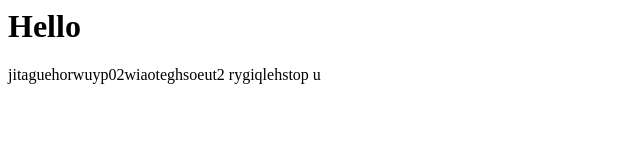
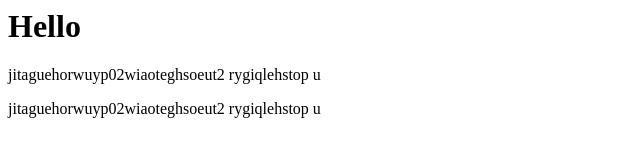
Before and after one commit to madhurima0612/gittraining1, a plain HTML site: page index.html in a window 1280 px wide. Shown: the whole page, without its empty margins (0-640 px from the left). Drawn offline with Linux system fonts and the light colour scheme.

Commit message:
Added para

```diff
--- a/index.html
+++ b/index.html
@@ -6,6 +6,7 @@
 </head>
 <body>
 	<p> jitaguehorwuyp02wiaoteghsoeut2	rygiqlehstop	u</p>
+	<p> jitaguehorwuyp02wiaoteghsoeut2	rygiqlehstop	u</p>
 </body>
 
 </html>
```
